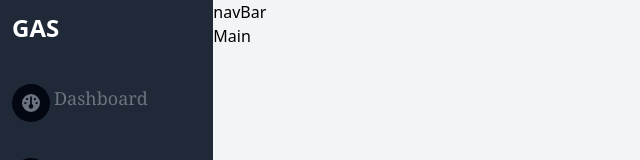
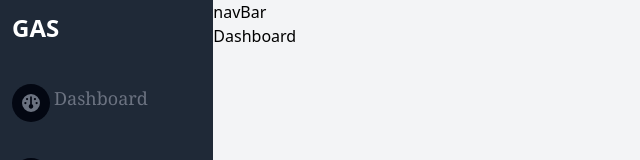
Before and after one commit to Adenekan123/gas_dashboard, a React (Vite) app: page /dashboard in a window 1280 px wide. Shown: the top 160 px of the page, without its empty margins (0-640 px from the left). Built offline with nearby package versions, Linux system fonts and the light colour scheme.

Commit message:
main update

```diff
--- a/src/_auth/layout/Components/MainSection/index.jsx
+++ b/src/_auth/layout/Components/MainSection/index.jsx
@@ -1,8 +1,10 @@
 import React from 'react'
+import { Outlet } from 'react-router-dom'
 
 function Main() {
   return (
-    <div>Main</div>
+<Outlet />
+
   )
 }
 
```
